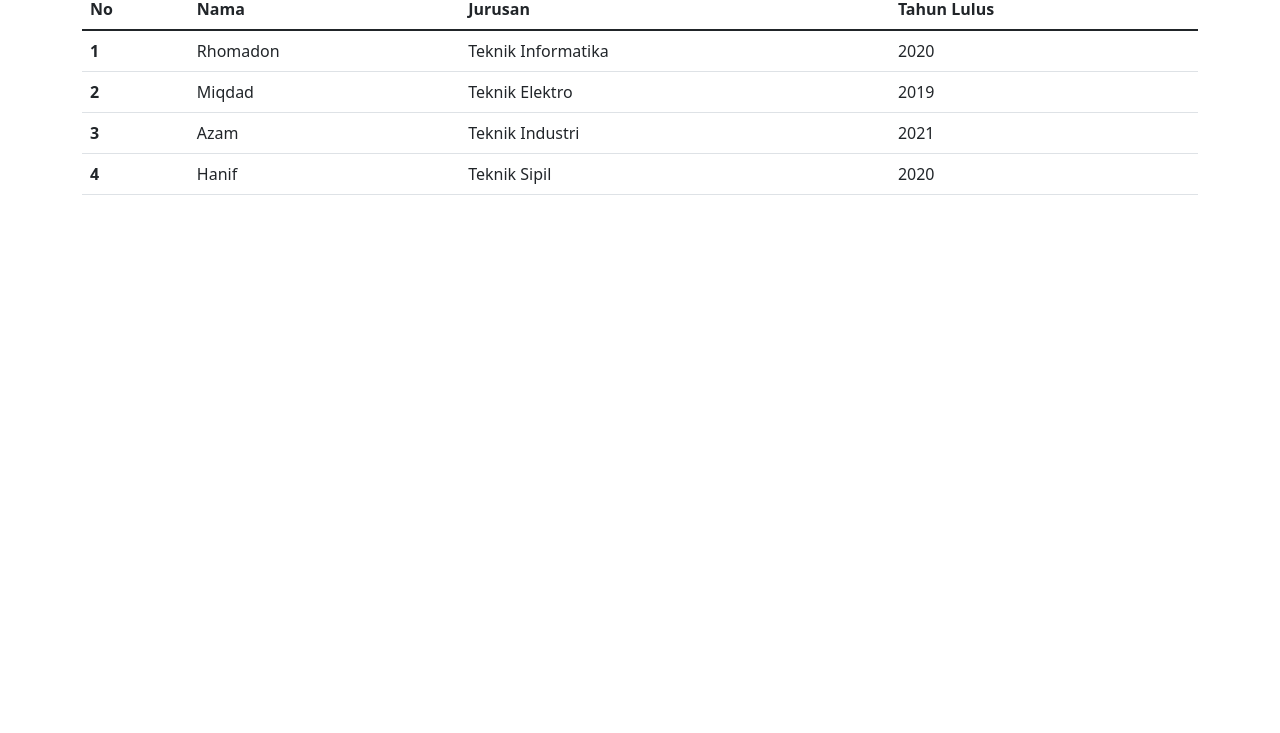
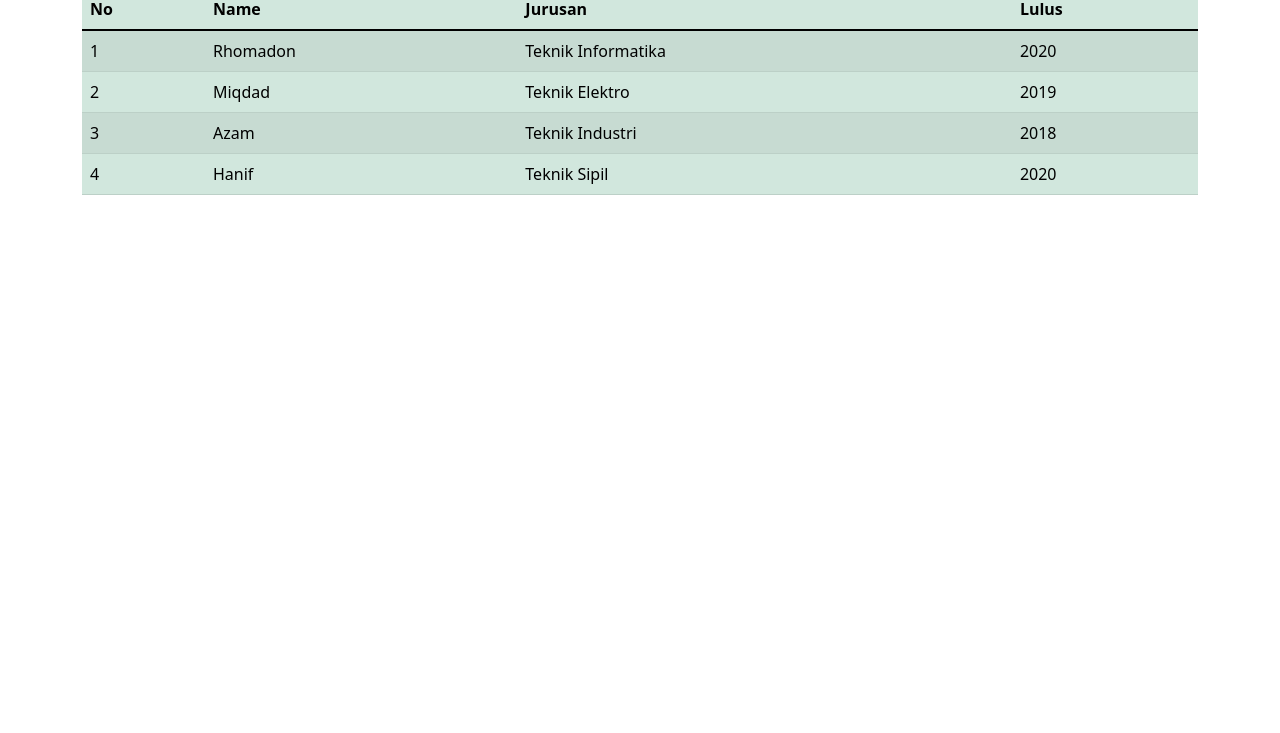
Before and after one commit to Rhomadon/r-library, a plain HTML site: page index.html in a window 1280 px wide. Shown: the part 67-800 px from the top of the page. Drawn offline with nearby package versions, Linux system fonts and the light colour scheme.

Commit message:
Mengubah Table Dinamis

```diff
--- a/index.html
+++ b/index.html
@@ -6,29 +6,13 @@
     <meta name="viewport" content="width=device-width, initial-scale=1.0" />
     <link href="https://cdn.jsdelivr.net/npm/bootstrap@5.1.3/dist/css/bootstrap.min.css" rel="stylesheet" integrity="sha384-1BmE4kWBq78iYhFldvKuhfTAU6auU8tT94WrHftjDbrCEXSU1oBoqyl2QvZ6jIW3" crossorigin="anonymous" />
 
-    <title>Mini Library Rhomadon</title>
+    <title>Mini Library</title>
   </head>
   <body>
-    <h1 class="text-center">Membuat mini Library</h1>
     <div class="container-sm">
-      <table class="table">
-        <thead>
-          <tr>
-            <th scope="col">No</th>
-            <th scope="col">Nama</th>
-            <th scope="col">Jurusan</th>
-            <th scope="col">Tahun Lulus</th>
-          </tr>
-        </thead>
-        <tbody id="tableData"></tbody>
-      </table>
+      <h1 class="text-center">Table Dinamis</h1>
+      <div id="tableData"></div>
     </div>
-
-    <!-- <h1 class="text-center">Membuat mini Library</h1>
-    <div class="container-sm">
-      <section id="table"></section>
-    </div> -->
-
     <script src="r-library.js"></script>
   </body>
 </html>
--- a/r-library.js
+++ b/r-library.js
@@ -1,23 +1,51 @@
-let personData = [
-  { nama: "Rhomadon", jurusan: "Teknik Informatika", lulus: "2020" },
-  { nama: "Miqdad", jurusan: "Teknik Elektro", lulus: "2019" },
-  { nama: "Azam", jurusan: "Teknik Industri", lulus: "2021" },
-  { nama: "Hanif", jurusan: "Teknik Sipil", lulus: "2020" },
-];
-
-window.onload = () => {
-  loadTableData(personData);
-};
-
-function loadTableData(personData) {
-  const tableBody = document.getElementById("tableData");
-  let dataHTML = "";
-  let i = 1;
-
-  for (let person of personData) {
-    dataHTML += "<tr><th>" + i + "</th><td>" + person.nama + "</td><td>" + person.jurusan + "</td><td>" + person.lulus + "</td></tr>";
-    i++;
+class Table {
+  constructor(table) {
+    this.table = table;
   }
 
-  tableBody.innerHTML = dataHTML;
+  createHeader(data) {
+    let open = "<thead><tr>";
+    let close = "</tr></thead>";
+    data.forEach((d) => {
+      open += `<th>${d}</th>`;
+    });
+
+    return open + close;
+  }
+
+  createBody(data) {
+    let open = "<tbody>";
+    let close = "</tbody>";
+
+    data.forEach((d) => {
+      open += `
+      <tr>
+        <td>${d[0]}</td>
+        <td>${d[1]}</td>
+        <td>${d[2]}</td>
+        <td>${d[3]}</td>
+      </tr>
+    `;
+    });
+
+    return open + close;
+  }
+
+  render(element) {
+    let table = "<table class='table table-success table-striped'>" + this.createHeader(this.table.columns) + this.createBody(this.table.data) + "</table>";
+    element.innerHTML = table;
+  }
 }
+
+const table = new Table({
+  columns: ["No", "Name", "Jurusan", "Lulus"],
+  data: [
+    ["1", "Rhomadon", "Teknik Informatika", "2020"],
+    ["2", "Miqdad", "Teknik Elektro", "2019"],
+    ["3", "Azam", "Teknik Industri", "2018"],
+    ["4", "Hanif", "Teknik Sipil", "2020"],
+  ],
+});
+
+const app = document.getElementById("tableData");
+table.render(app);
```
